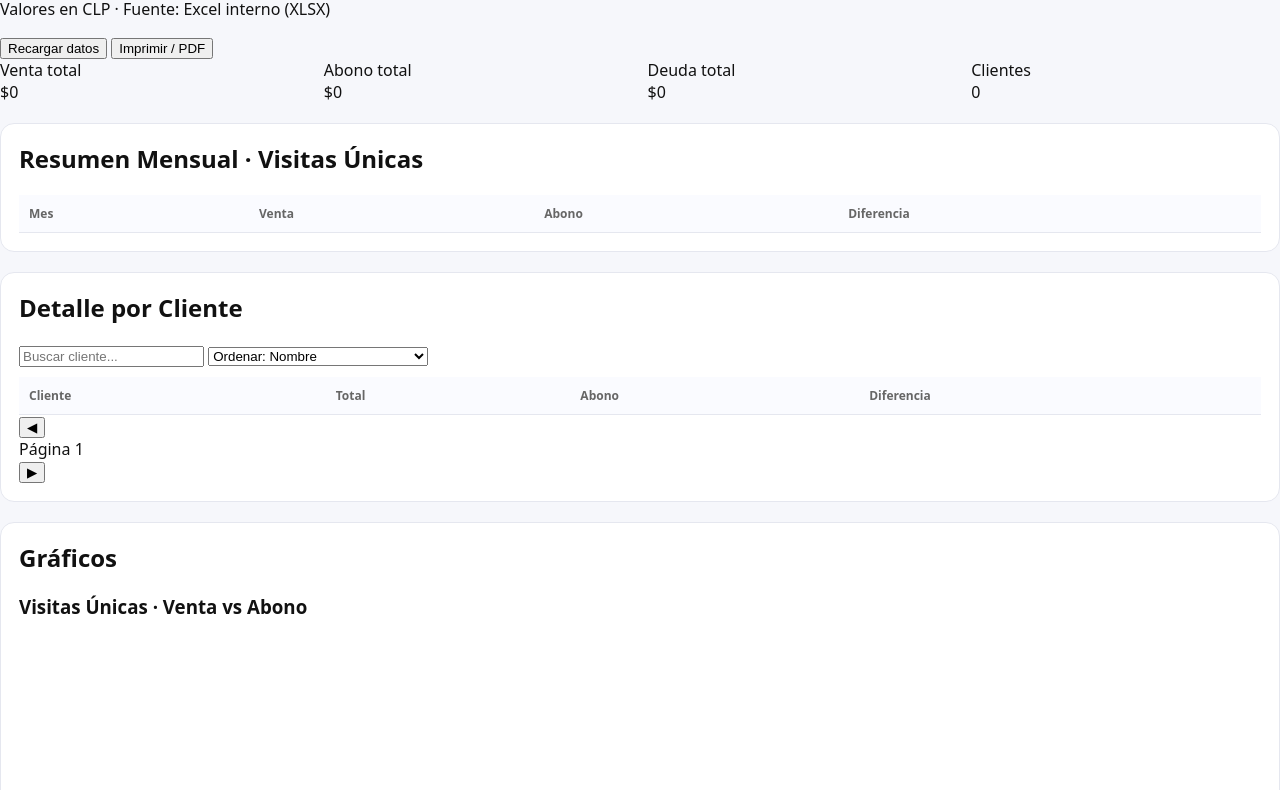
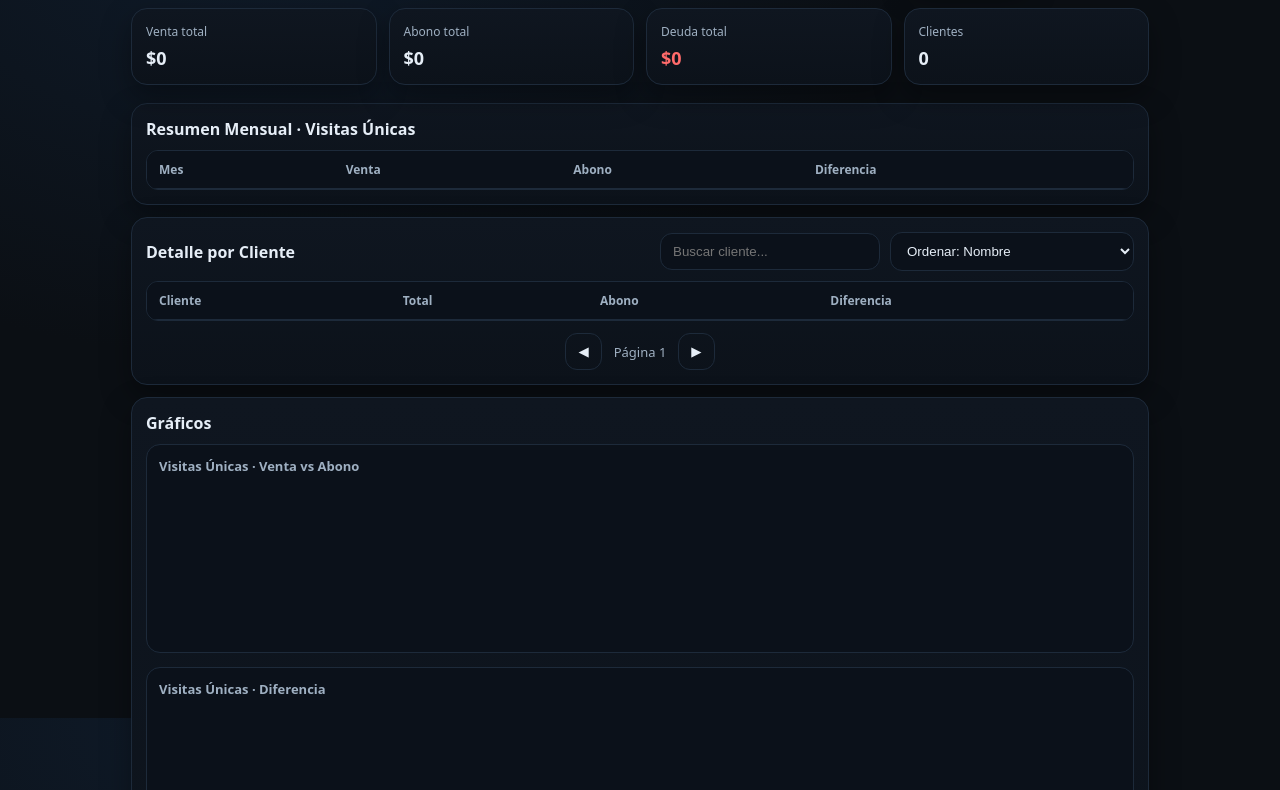
Before and after one commit to calidadecosanplagas/reporte-financiero, a plain HTML site: page index.html in a window 1280 px wide. Shown: the part 82-872 px from the top of the page. Drawn offline with nearby package versions, Linux system fonts and the light colour scheme; a script that the page names is missing.

Commit message:
Update styles.css

```diff
--- a/styles.css
+++ b/styles.css
@@ -1,82 +1,163 @@
-:root {
-  --bg: #f6f7fb;
-  --card: #ffffff;
-  --text: #111;
-  --muted: #666;
-  --line: #e5e7ef;
-  --danger: #c0392b;
+:root{
+  --bg:#0b0f14;
+  --card:#0f1620;
+  --card2:#0c121a;
+  --text:#e6eef7;
+  --muted:#9fb0c2;
+  --line:#1d2a3a;
+  --accent:#5aa7ff;
+  --bad:#ff6b6b;
+  --good:#67e8a7;
+  --shadow: 0 12px 30px rgba(0,0,0,.35);
+  --radius: 16px;
 }
 
-* { box-sizing: border-box; }
-
-body {
-  margin: 0;
-  font-family: system-ui, Arial, sans-serif;
-  background: var(--bg);
-  color: var(--text);
+*{box-sizing:border-box}
+html,body{height:100%}
+body{
+  margin:0;
+  font-family: ui-sans-serif, system-ui, -apple-system, Segoe UI, Roboto, Arial, "Apple Color Emoji","Segoe UI Emoji";
+  background: radial-gradient(1200px 800px at 20% 0%, #0f1b2a 0%, var(--bg) 55%);
+  color:var(--text);
 }
 
-.wrap {
-  max-width: 1100px;
-  margin: auto;
-  padding: 20px;
+.container{
+  max-width: 1050px;
+  margin: 0 auto;
+  padding: 28px 16px 40px;
 }
 
-h1 { margin-bottom: 5px; }
-h2 { margin-top: 0; }
-
-.kpis {
-  display: grid;
-  grid-template-columns: repeat(4, 1fr);
-  gap: 15px;
-  margin-bottom: 20px;
+.header{
+  display:flex;
+  justify-content:space-between;
+  gap:16px;
+  align-items:flex-start;
+  margin-bottom: 18px;
 }
 
-.card {
-  background: var(--card);
-  padding: 18px;
-  border-radius: 14px;
-  border: 1px solid var(--line);
-  margin-bottom: 20px;
+.header h1{margin:0; font-size: 28px; letter-spacing:.2px}
+.muted{color:var(--muted); font-size: 13px}
+.toolbar{display:flex; gap:10px; flex-wrap:wrap; justify-content:flex-end}
+
+.btn{
+  border:1px solid var(--line);
+  background: linear-gradient(180deg, #132132 0%, #0f1824 100%);
+  color: var(--text);
+  padding: 10px 12px;
+  border-radius: 12px;
+  cursor:pointer;
+  box-shadow: var(--shadow);
+}
+.btn:hover{border-color:#2b3f58}
+.btn:active{transform: translateY(1px)}
+.btn-ghost{
+  background: transparent;
+  box-shadow:none;
 }
 
-.label {
+.kpis{
+  display:grid;
+  grid-template-columns: repeat(4, 1fr);
+  gap: 12px;
+  margin: 16px 0 18px;
+}
+.kpi{
+  background: linear-gradient(180deg, var(--card) 0%, var(--card2) 100%);
+  border: 1px solid var(--line);
+  border-radius: var(--radius);
+  padding: 14px 14px;
+  box-shadow: var(--shadow);
+}
+.kpi-label{color:var(--muted); font-size: 12px; margin-bottom: 6px}
+.kpi-value{font-size: 18px; font-weight: 700}
+.kpi-negative{color: var(--bad)}
+
+.card{
+  background: linear-gradient(180deg, var(--card) 0%, var(--card2) 100%);
+  border: 1px solid var(--line);
+  border-radius: var(--radius);
+  padding: 14px;
+  margin: 12px 0;
+  box-shadow: var(--shadow);
+}
+.card-title{
+  display:flex;
+  justify-content:space-between;
+  gap:12px;
+  align-items:center;
+  flex-wrap:wrap;
+}
+.card h2{margin:0; font-size: 16px}
+
+.search{
+  display:flex;
+  gap:10px;
+  align-items:center;
+  flex-wrap:wrap;
+}
+.search input, .search select{
+  border:1px solid var(--line);
+  background:#0b111a;
+  color:var(--text);
+  padding: 10px 12px;
+  border-radius: 12px;
+  outline:none;
+}
+.search input{min-width: 220px}
+
+.table-wrap{overflow:auto; border-radius: 12px; border:1px solid var(--line); margin-top: 10px}
+.table{
+  width:100%;
+  border-collapse: collapse;
+  min-width: 720px;
+}
+.table thead th{
+  text-align:left;
   font-size: 12px;
+  color: var(--muted);
+  background: #0b111a;
+  border-bottom:1px solid var(--line);
+  padding: 10px 12px;
+}
+.table td{
+  border-bottom:1px solid rgba(29,42,58,.7);
+  padding: 10px 12px;
+  font-size: 13px;
+}
+.table tr:hover td{background: rgba(90,167,255,.06)}
+.num{text-align:right}
+.neg{color: var(--bad); font-weight: 600}
+.pos{color: var(--good); font-weight: 600}
+
+.pager{
+  display:flex;
+  justify-content:center;
+  align-items:center;
+  gap: 12px;
+  margin-top: 12px;
+}
+
+.charts{
+  display:grid;
+  grid-template-columns: 1fr;
+  gap: 14px;
+  margin-top: 10px;
+}
+.chart-box{
+  border:1px solid var(--line);
+  background:#0b111a;
+  border-radius: 14px;
+  padding: 12px;
+}
+.chart-box h3{
+  margin:0 0 10px;
+  font-size: 13px;
   color: var(--muted);
 }
 
-.value {
-  font-size: 22px;
-  font-weight: 700;
+.footer{margin-top: 18px; text-align:center}
+
+@media (max-width: 950px){
+  .kpis{grid-template-columns: repeat(2, 1fr)}
+  .header{flex-direction:column; align-items:flex-start}
 }
-
-.deuda {
-  color: var(--danger);
-}
-
-table {
-  width: 100%;
-  border-collapse: collapse;
-  margin-top: 10px;
-}
-
-th, td {
-  padding: 10px;
-  border-bottom: 1px solid var(--line);
-  text-align: left;
-}
-
-th {
-  background: #fafbff;
-  font-size: 12px;
-  color: var(--muted);
-}
-
-td.num {
-  text-align: right;
-  font-variant-numeric: tabular-nums;
-}
-
-@media (max-width: 900px) {
-  .kpis { grid-template-columns: repeat(2, 1fr); }
-}
```
